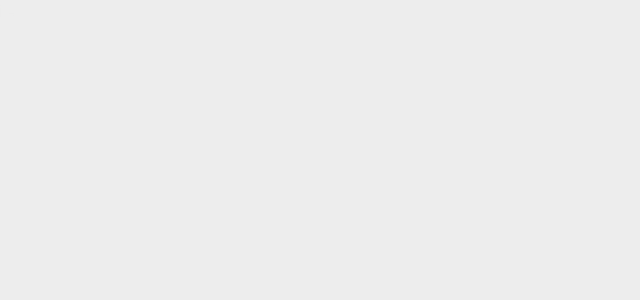
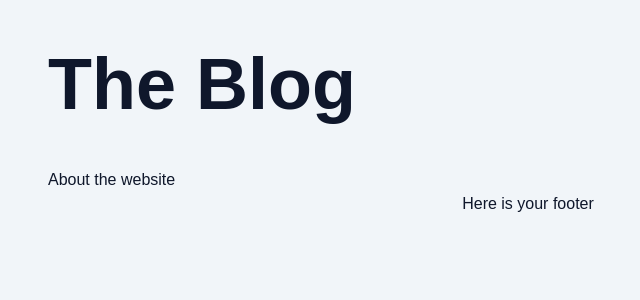
Before and after one commit to aruangalves/nextjs-blog, a Next.js app: page /about in a window 1280 px wide. Shown: the top 300 px of the page, without its empty margins (112-752 px from the left). Built offline with nearby package versions, Linux system fonts and the light colour scheme.

Commit message:
Defined route metadata

```diff
--- a/src/app/about/page.tsx
+++ b/src/app/about/page.tsx
@@ -1,3 +1,9 @@
+import { Metadata } from 'next';
+
+export const metadata: Metadata = {
+  title: 'About',
+};
+
 export default function About() {
   return <h1>About the website</h1>;
 }
--- a/src/app/layout.tsx
+++ b/src/app/layout.tsx
@@ -1,8 +1,13 @@
 import type { Metadata } from 'next';
 import './globals.css';
+import { Header } from '@/components/Header';
+import { Container } from '@/components/Container';
 
 export const metadata: Metadata = {
-  title: 'The Blog - This is a blog built with Next.js',
+  title: {
+    default: 'The Blog - This is a blog built with Next.js',
+    template: '%s | The Blog',
+  },
   description: 'A blog application created with Next.js',
 };
 
@@ -17,7 +22,15 @@ export default function RootLayout({
 }>) {
   return (
     <html lang='en'>
-      <body className={`antialiased`}>{children}</body>
+      <body className={`antialiased`}>
+        <Container>
+          <Header />
+          {children}
+          <footer className='row-start-3 flex gap-[24px] flex-wrap items-center justify-center'>
+            <p>Here is your footer</p>
+          </footer>
+        </Container>
+      </body>
     </html>
   );
 }
--- a/src/app/page.tsx
+++ b/src/app/page.tsx
@@ -1,6 +1,4 @@
-import { Container } from '@/components/Container';
 import { FeaturedPost } from '@/components/FeaturedPost';
-import { Header } from '@/components/Header';
 import { PostList } from '@/components/PostList';
 import { SpinLoader } from '@/components/SpinLoader';
 import { Suspense } from 'react';
@@ -15,9 +13,6 @@ export default function Home() {
   console.log('Message from the Home server component');
 
   return (
-    <Container>
-      <Header />
-
     <main className='flex flex-col gap-[32px] row-start-2 items-center sm:items-start'>
       <Suspense fallback={<SpinLoader />}>
         <FeaturedPost />
@@ -26,10 +21,5 @@ export default function Home() {
         <PostList />
       </Suspense>
     </main>
-
-      <footer className='row-start-3 flex gap-[24px] flex-wrap items-center justify-center'>
-        <p>Here is your footer</p>
-      </footer>
-    </Container>
   );
 }
```
Lines whose indentation alone changed are shown as unchanged.
